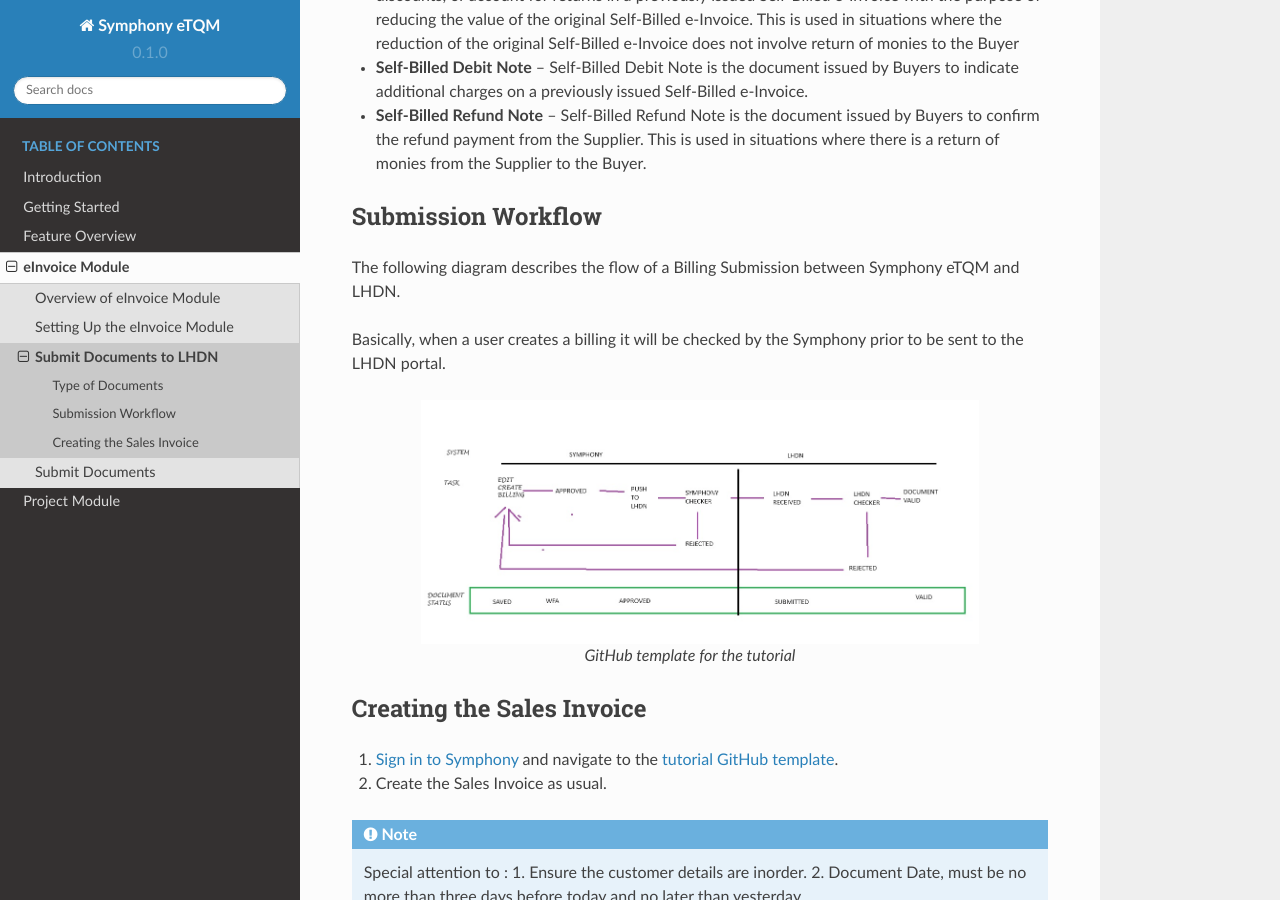
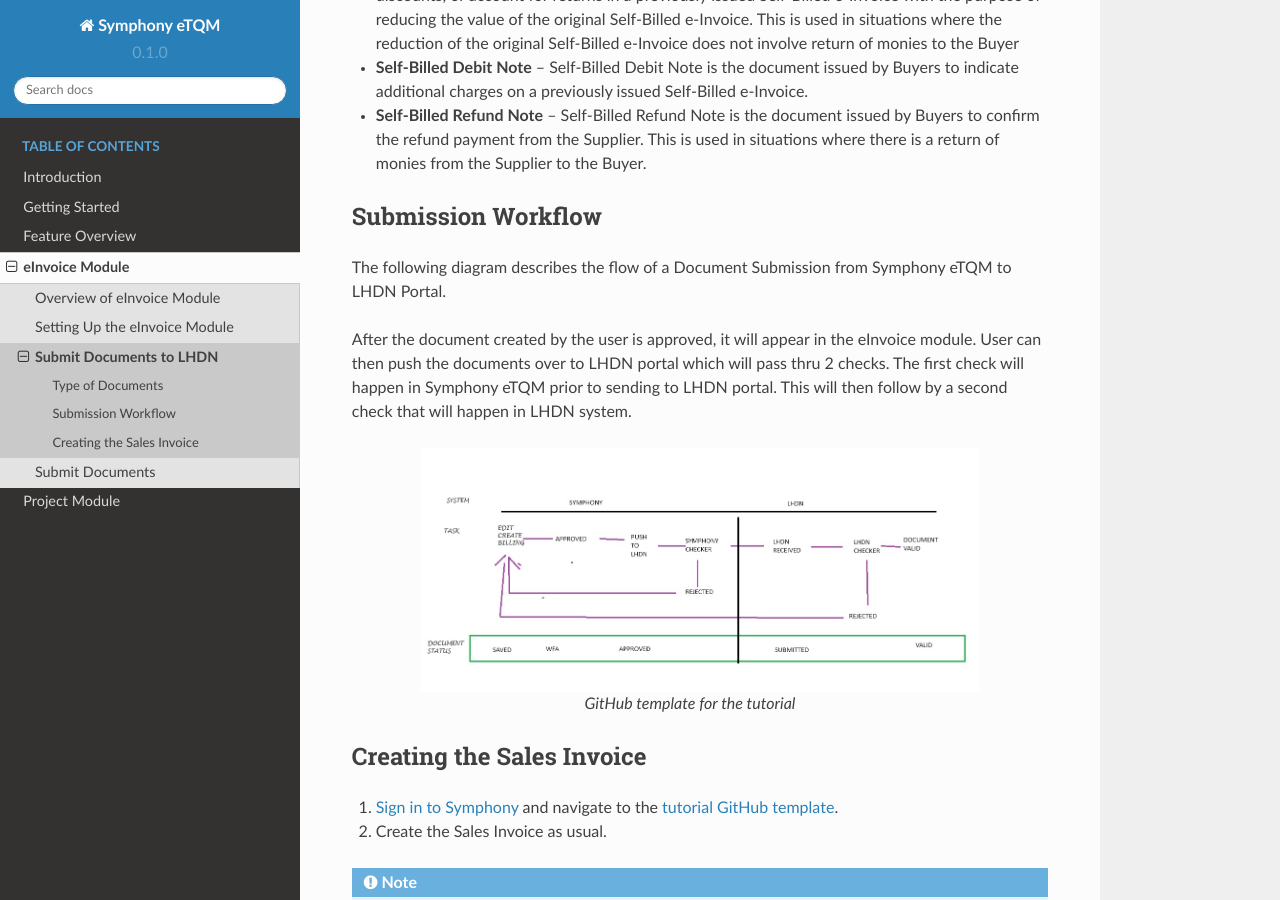
Before and after one commit to wookfai/manual, a Sphinx documentation site: the page built from docs/source/modules/einvoice/submit_documents.rst, in a window 1280 px wide and 900 px high, scrolled down 760 px. Built offline with Sphinx 7.4.7 and the Read the Docs theme 2.0.0, drawn with Linux system fonts in a browser that asks for light colours; pages that are not in the unit, such as notebooks, are missing from menus.

Commit message:
Update submit_documents.rst

```diff
--- a/docs/source/modules/einvoice/submit_documents.rst
+++ b/docs/source/modules/einvoice/submit_documents.rst
@@ -20,9 +20,9 @@
 Submission Workflow
 --------------------------------
 
-The following diagram describes the flow of a Billing Submission between Symphony eTQM and LHDN.
+The following diagram describes the flow of a Document Submission from Symphony eTQM to LHDN Portal.
 
-Basically, when a user creates a billing it will be checked by the Symphony prior to be sent to the LHDN portal.
+After the document created by the user is approved, it will appear in the eInvoice module. User can then push the documents over to LHDN portal which will pass thru 2 checks. The first check will happen in Symphony eTQM  prior to sending to LHDN portal. This will then follow by a second check that will happen in LHDN system.
 
 .. figure:: images/lhdn_billworkflow.jpg
    :width: 80%
```
